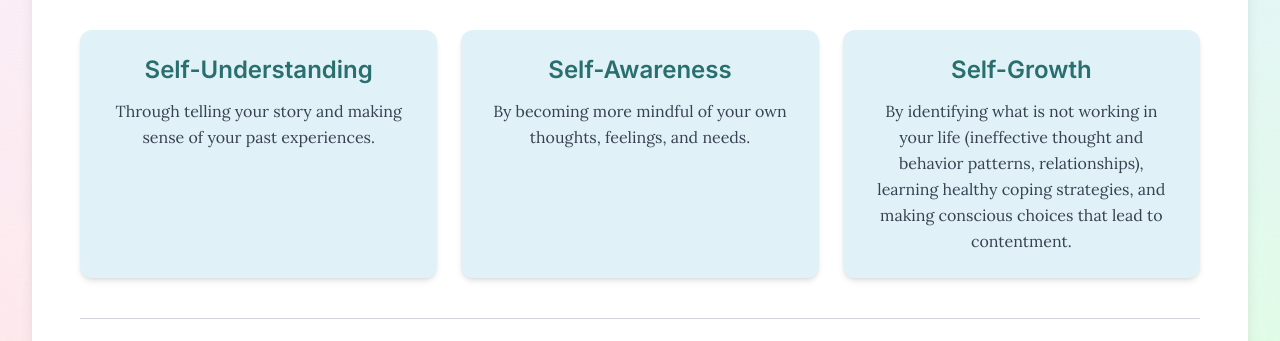
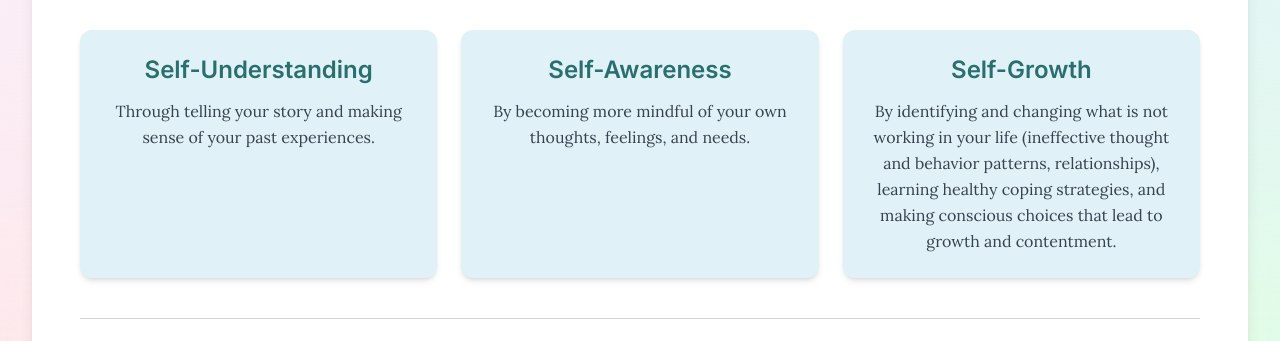
Before and after one commit to elliepoulin/elliepoulin.github.io, a Jekyll site: the page built from approach.html, in a window 1280 px wide. Shown: the part 414-755 px from the top of the page. Built offline with Jekyll 4.4.1, drawn with Linux system fonts in a browser that asks for light colours; nearby versions of some CDN libraries; some web fonts are replaced.

Commit message:
Update approach.html

```diff
--- a/approach.html
+++ b/approach.html
@@ -35,7 +35,7 @@ permalink: /approach/
                 <div class="bg-accent-light p-6 rounded-xl shadow-md hover:shadow-lg transition-shadow duration-300 transform hover:-translate-y-1 text-center">
                     <h3 class="text-2xl font-semibold text-primary-dark mb-3">Self-Growth</h3>
                     <p class="text-base leading-relaxed">
-                        By identifying what is not working in your life (ineffective thought and behavior patterns, relationships), learning healthy coping strategies, and making conscious choices that lead to contentment.
+                        By identifying and changing what is not working in your life (ineffective thought and behavior patterns, relationships), learning healthy coping strategies, and making conscious choices that lead to growth and contentment.
                     </p>
                 </div>
             </div>
```
